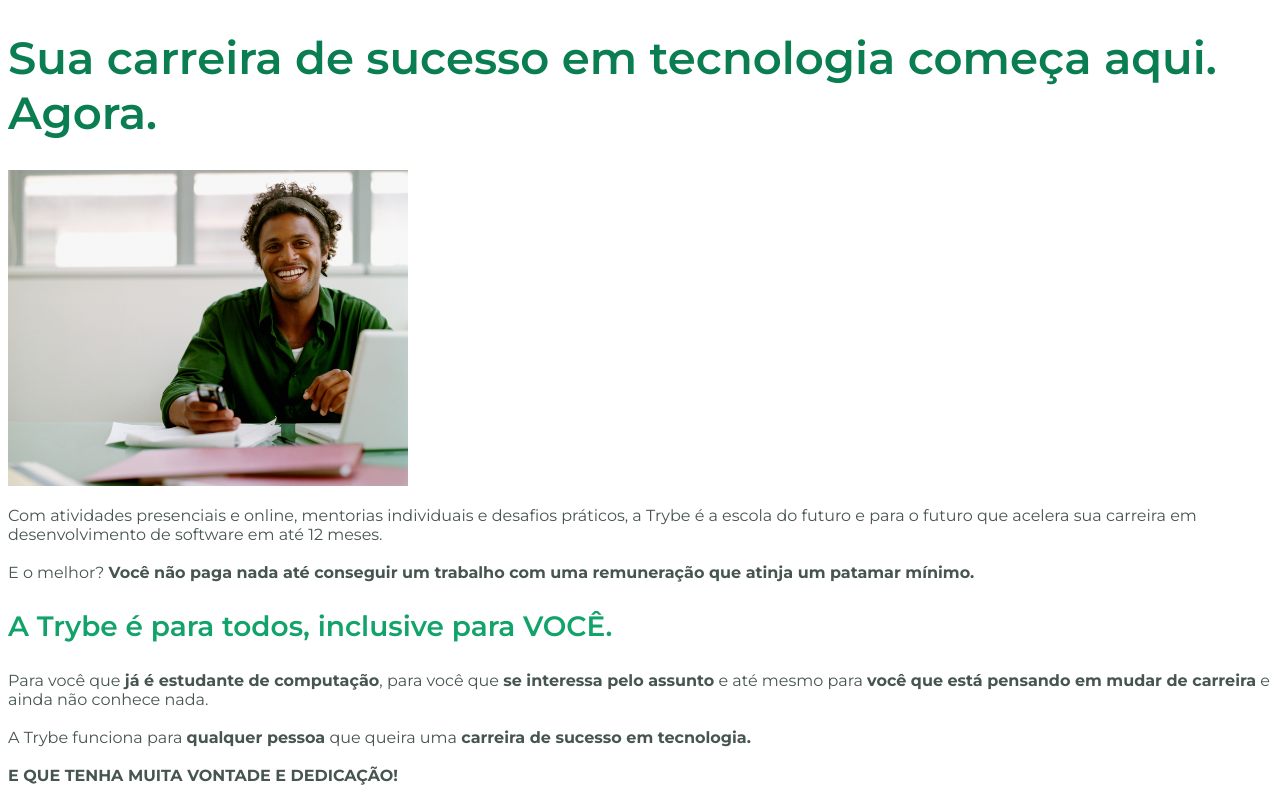
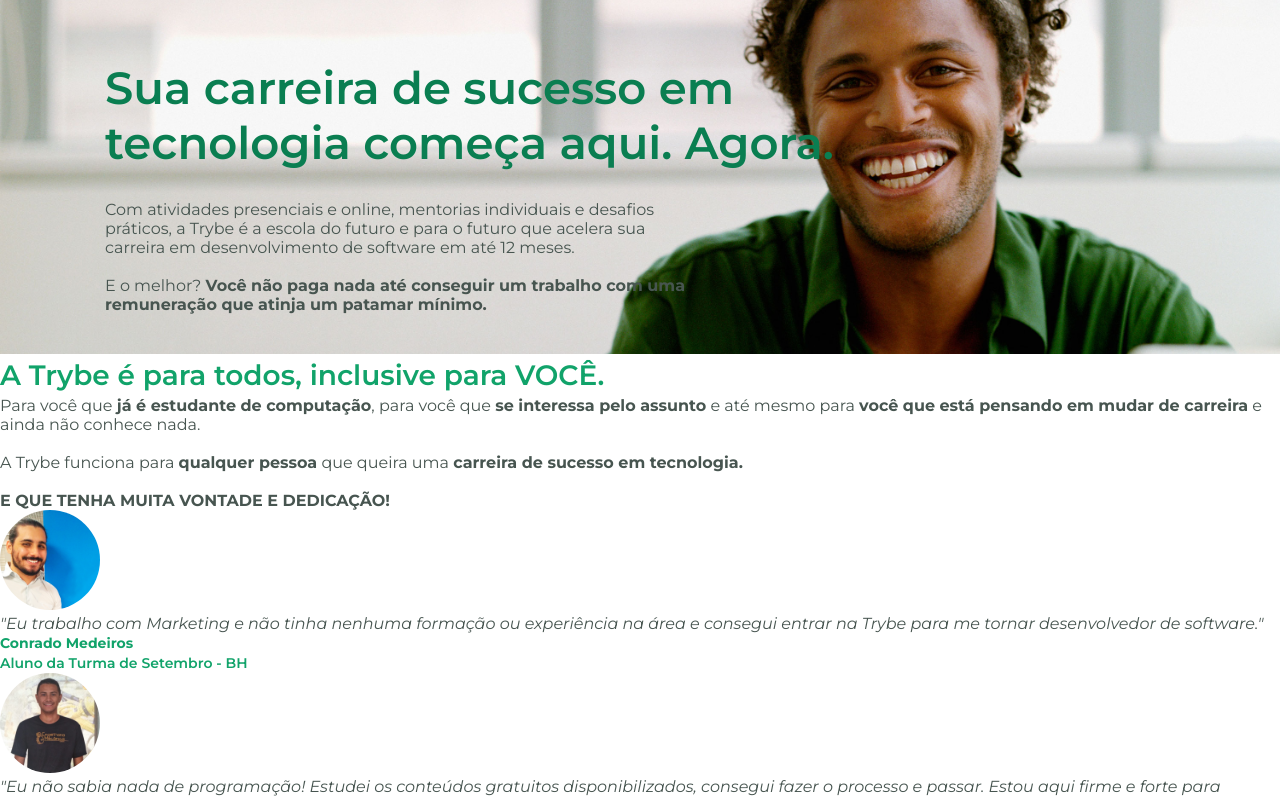
Before and after one commit to marcusthadeu/sd-016-b-live-lectures, a plain HTML site: page trybe_marketing.html in a window 1280 px wide. Shown: the top 798 px of the page. Drawn offline with Linux system fonts and the light colour scheme.

Commit message:
Adiciona estilo ao header

```diff
--- a/styles.css
+++ b/styles.css
@@ -1,3 +1,8 @@
+* {
+  margin: 0;
+  padding: 0;
+}
+
 body {
   font-family: 'Montserrat', sans-serif;
 }
@@ -16,6 +21,7 @@
   font-size: 45px;
   font-weight: 600;
   line-height: 55px;
+  margin-bottom: 30px;
 }
 
 .section-title {
@@ -44,3 +50,20 @@
   line-height: 20px;
   font-weight: 700;
 }
+
+.header {
+  background-image: url("images/smiling-image.jpg");
+  background-size: cover;
+  background-position: 50% 25%;
+  padding: 60px 30px 40px 30px;
+}
+
+.header-content {
+  max-width: 60%;
+  margin-left: 75px;
+}
+
+.header-text {
+  max-width: 80%;
+  text-align: left;
+}
--- a/trybe_marketing.html
+++ b/trybe_marketing.html
@@ -8,16 +8,20 @@
   </head>
   <body>
 
+    <div class="header">
+      <div class="header-content">
         <h1 class="hero-title">Sua carreira de sucesso em tecnologia começa aqui. Agora.</h1>
-    <img src="images/smiling-image.jpg" alt="Foto de um homem sorrindo" width="400px">
+        <div class="header-text">
           <p>
             Com atividades presenciais e online, mentorias individuais e desafios práticos, a Trybe é a escola do futuro e para o futuro que acelera sua carreira em desenvolvimento de software em até 12 meses.
             <br><br>
             E o melhor? <strong>Você não paga nada até conseguir um trabalho com uma remuneração que atinja um patamar mínimo.</strong>
           </p>
+        </div>
+      </div>
+    </div>
 
-
-
+    <div>
       <h2 class="trybe-green section-title">A Trybe é para todos, inclusive para VOCÊ.</h2>
       <p>
         Para você que <strong>já é estudante de computação</strong>, para você que <strong>se interessa pelo assunto</strong> e até mesmo para <strong>você que está pensando em mudar de carreira</strong> e ainda não conhece nada.
@@ -50,9 +54,9 @@
         <strong>Anderson Bolivar</strong> <br>
         Aluno da Turma de Setembro - BH
       </h4>
+    </div>
 
-
-
+    <div>
       <h2 class="trybe-green section-title">Como é a formação?</h2>
       <ul>
         <li>Atividades <strong>online, offline e apoio individual</strong> para cada aluno</li>
@@ -63,5 +67,6 @@
       <img src="images/learning-web.jpeg" alt="Duas pessoas aprendendo juntas com seus notebooks, vistas de cima" width="560px">
       <h3>Quer saber mais sobre nossa formação?</h3>
       <a class="button" href="https://www.google.com/search?q=curriculo+trybe&oq=curriculo+trybe&aqs=chrome..69i57.1900j0j8&sourceid=chrome&ie=UTF-8" target="_blank">Faça o download do nosso currículo</a>
+    </div>
   </body>
 </html>
```
Lines whose indentation alone changed are shown as unchanged.
